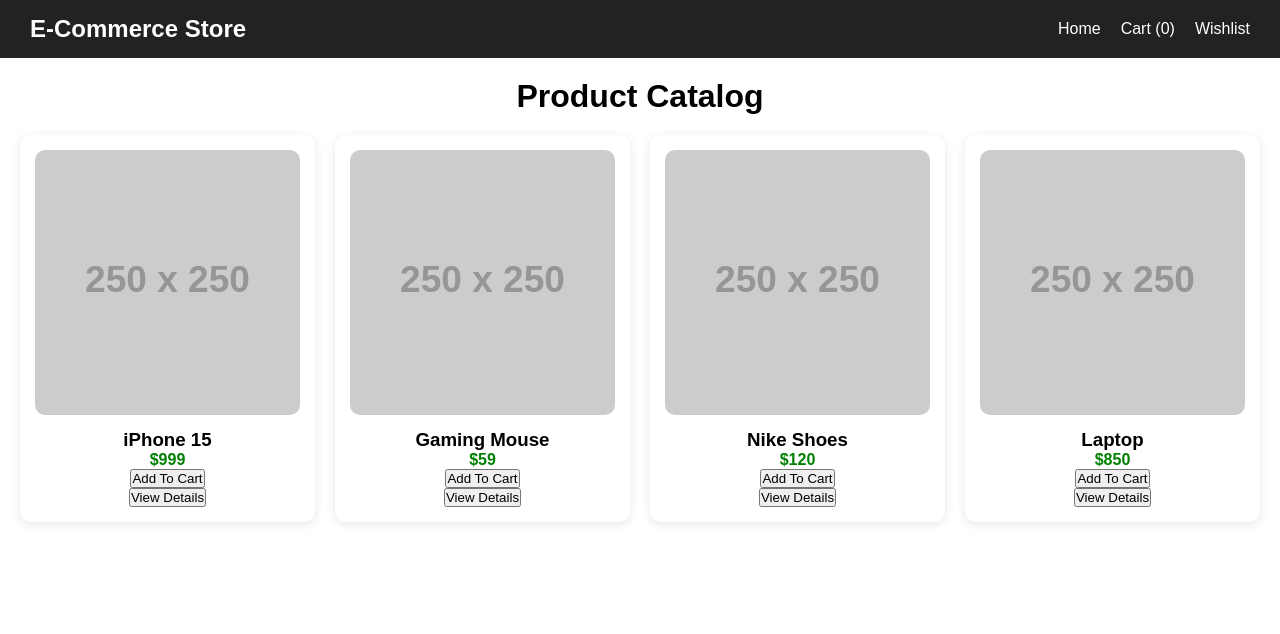
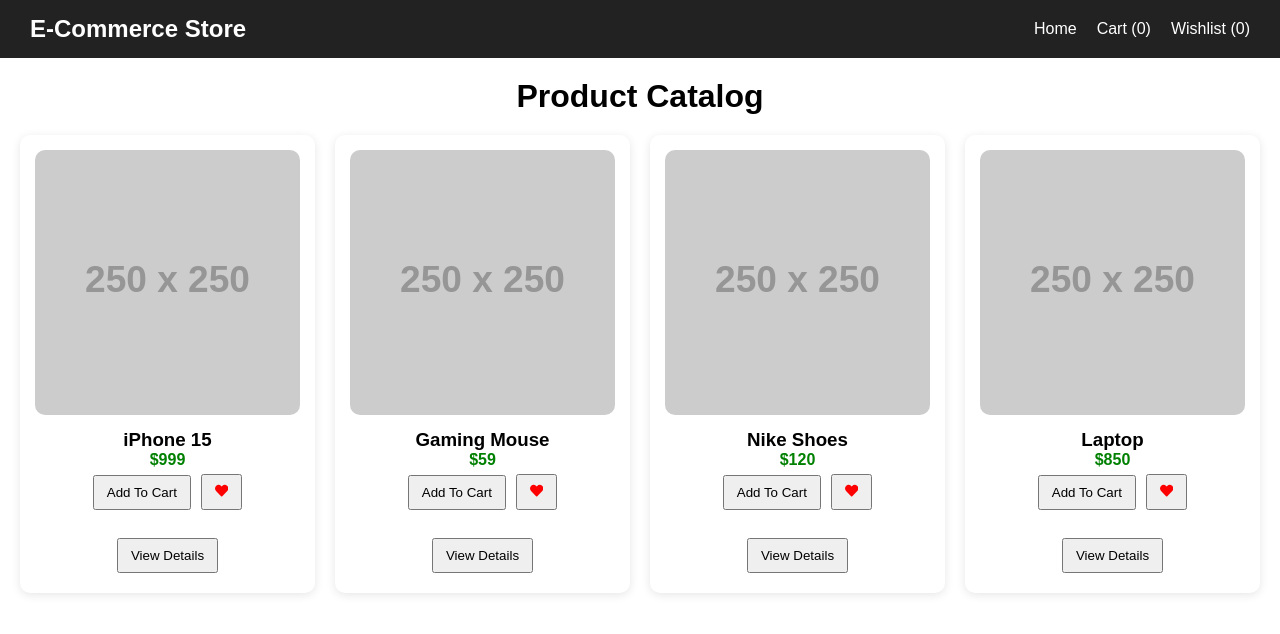
Before and after one commit to sindhukumarray/ecommerce-storefront, a React (Create React App) app: page / in a window 1280 px wide. Shown: the top 634 px of the page. Built offline with nearby package versions, Linux system fonts and the light colour scheme.

Commit message:
Add wishlist functionality with Redux

```diff
--- a/src/components/Navbar/Navbar.jsx
+++ b/src/components/Navbar/Navbar.jsx
@@ -1,5 +1,4 @@
 import { Link } from "react-router-dom";
-
 import { useSelector } from "react-redux";
 
 function Navbar() {
@@ -7,19 +6,25 @@
     (state) => state.cart.items
   );
 
+  const wishlistItems = useSelector(
+    (state) => state.wishlist.items
+  );
+
   return (
     <nav className="navbar">
       <h2>E-Commerce Store</h2>
 
       <div>
-        <Link to="/">Home</Link>
+        <Link to="/">
+          Home
+        </Link>
 
         <Link to="/cart">
           Cart ({cartItems.length})
         </Link>
 
         <Link to="/wishlist">
-          Wishlist
+          Wishlist ({wishlistItems.length})
         </Link>
       </div>
     </nav>
--- a/src/components/ProductCard/ProductCard.jsx
+++ b/src/components/ProductCard/ProductCard.jsx
@@ -1,9 +1,14 @@
 import React from "react";
 import { Link } from "react-router-dom";
+import { FaHeart } from "react-icons/fa";
 
 import { useDispatch } from "react-redux";
 
 import { addToCart } from "../../features/cart/cartSlice";
+
+import {
+  addToWishlist,
+} from "../../features/wishlist/wishlistSlice";
 
 function ProductCard({ product }) {
   const dispatch = useDispatch();
@@ -27,6 +32,15 @@
         Add To Cart
       </button>
 
+      <button
+        onClick={() =>
+          dispatch(addToWishlist(product))
+        }
+      >
+        <FaHeart />
+      </button>
+
+      <br />
       <br />
 
       <Link to={`/product/${product.id}`}>
--- a/src/features/wishlist/wishlistSlice.js
+++ b/src/features/wishlist/wishlistSlice.js
@@ -7,6 +7,7 @@
 const wishlistSlice = createSlice({
   name: "wishlist",
   initialState,
+
   reducers: {
     addToWishlist: (state, action) => {
       const exists = state.items.find(
--- a/src/pages/Wishlist.jsx
+++ b/src/pages/Wishlist.jsx
@@ -1,5 +1,55 @@
+import {
+  useSelector,
+  useDispatch,
+} from "react-redux";
+
+import {
+  removeFromWishlist,
+} from "../features/wishlist/wishlistSlice";
+
 function Wishlist() {
-  return <h1>Wishlist Page</h1>;
+  const dispatch = useDispatch();
+
+  const items = useSelector(
+    (state) => state.wishlist.items
+  );
+
+  return (
+    <div style={{ padding: "20px" }}>
+      <h1>Wishlist</h1>
+
+      {items.length === 0 ? (
+        <p>No Items Added</p>
+      ) : (
+        items.map((item) => (
+          <div
+            key={item.id}
+            style={{
+              border: "1px solid #ddd",
+              padding: "10px",
+              marginBottom: "10px",
+            }}
+          >
+            <h3>{item.name}</h3>
+
+            <p>${item.price}</p>
+
+            <button
+              onClick={() =>
+                dispatch(
+                  removeFromWishlist(
+                    item.id
+                  )
+                )
+              }
+            >
+              Remove
+            </button>
+          </div>
+        ))
+      )}
+    </div>
+  );
 }
 
 export default Wishlist;
--- a/src/styles/globals.css
+++ b/src/styles/globals.css
@@ -55,3 +55,13 @@
   text-decoration: none;
   margin-left: 20px;
 }
+
+.product-card button {
+  margin: 5px;
+  padding: 8px 12px;
+  cursor: pointer;
+}
+
+.product-card svg {
+  color: red;
+}
```
